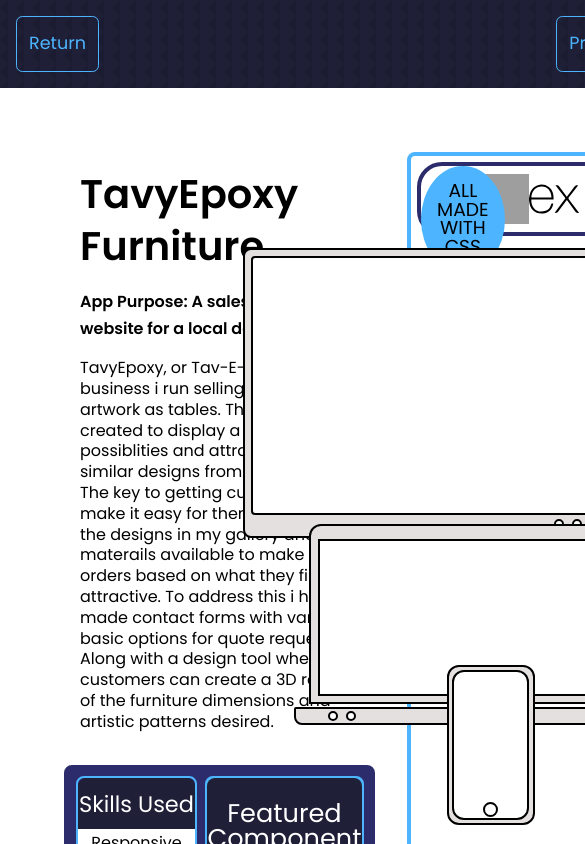
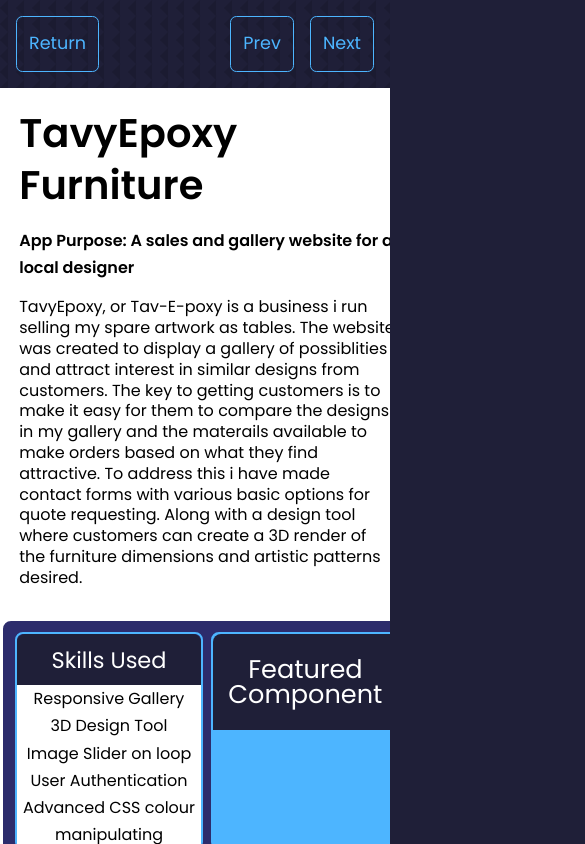
Before and after one commit to webdesignsbytom/webdesignbytom-portfolio, a React (Create React App) app in the folder client/: page / in a window 390 px wide. Both pictures are taken after a click on the picture 199 px from the left and 2840 px from the top of the page. Shown: the top 844 px of the page, 585 px wide, since content can reach past the window. Built offline with nearby package versions, Linux system fonts and the light colour scheme; grey boxes are pictures that could not be loaded.

Commit message:
nicer phone

```diff
--- a/client/src/pages/portfolioItem/portfolioItem.css
+++ b/client/src/pages/portfolioItem/portfolioItem.css
@@ -2,6 +2,8 @@
   display: grid;
   grid-template-rows: auto 1fr;
   height: 100vh;
+  max-width: 100vw;
+  overflow-x: hidden;
 }
 
 /* Nav */
@@ -20,7 +22,7 @@
 
 /*  all nav buttons */
 .portfolio__nav button {
-  padding:  0.6rem;
+  padding: 0.6rem;
   cursor: pointer;
   border-radius: 4px;
   text-transform: uppercase;
@@ -38,7 +40,6 @@
 .port__item__page {
   display: grid;
   grid-template-columns: 1.3fr 1fr;
-  grid-template-rows: 1fr;
   color: black;
   background-color: white;
   padding: 4rem;
@@ -148,7 +149,6 @@
   line-height: 1;
   padding: 1rem;
   border-radius: 50%;
-
 }
 
 .items__icons {
@@ -384,3 +384,30 @@
     padding: 1rem 0;
   }
 }
+
+@media screen and (max-width: 600px) {
+  .item__page {
+    display: grid;
+    grid-auto-flow: row;
+    width: 100vw;
+  }
+  .portfolio__nav {
+    width: 100vw;
+    display: flex;
+  }
+  .port__item__page {
+    display: grid;
+    grid-template-rows: 1fr 1fr;
+    grid-template-columns: 1fr;
+    padding: 0.2rem;
+  }
+  .laptop {
+    position: relative;
+  }
+  .monitor__container {
+    position: relative;
+  }
+  .laptop {
+    position: relative;
+  }
+}
```
